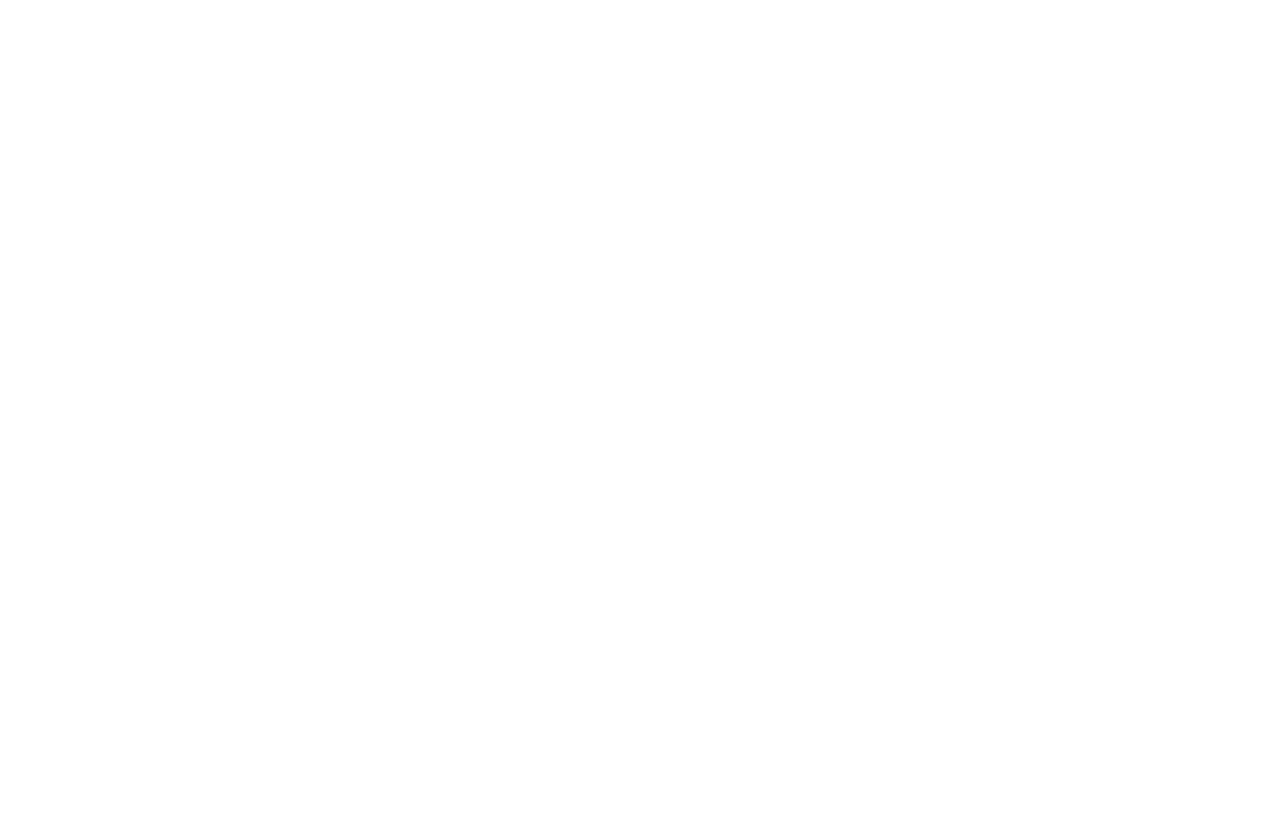
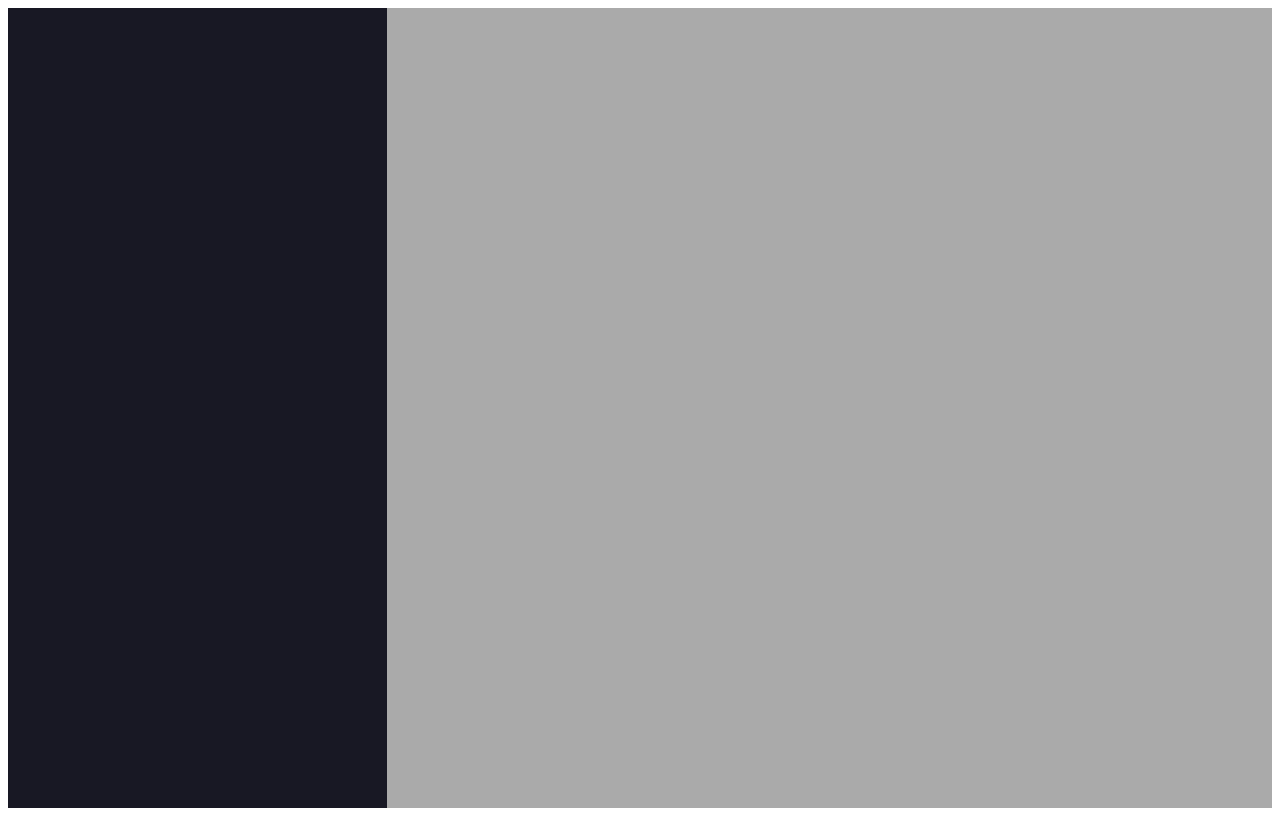
Before and after one commit to ayoub22222222/PROJET_GEOTRAKR, a plain HTML site: page index.html in a window 1280 px wide. Drawn offline with Linux system fonts and the light colour scheme.

Commit message:
update on files

```diff
--- a/index.html
+++ b/index.html
@@ -3,10 +3,11 @@
 <head>
     <meta charset="UTF-8">
     <meta name="viewport" content="width=device-width, initial-scale=1.0">
+    <link href="style.css" rel="stylesheet" />
     <title>Document</title>
 </head>
 <body>
     <section class="moghit-malak"></section>
-    <section class="ayoub-hanae"></section>
+    <section class="ayoub-hanae "></section>
 </body>
 </html>
--- a/style.css
+++ b/style.css
@@ -0,0 +1,20 @@
+* {
+    gap: 0rem;
+}
+.moghit-malak {
+    /* height: 100px; */
+    /* width: 100px; */
+    background-color: #181824;
+}
+
+.ayoub-hanae {
+   /* height: 100px; */
+   background-color: #AAAAAA;
+}
+
+body {
+    display: grid;
+    grid-template-columns: minmax(250px, 30%) 1fr;
+    grid-template-rows: 100vh;
+
+}
```
